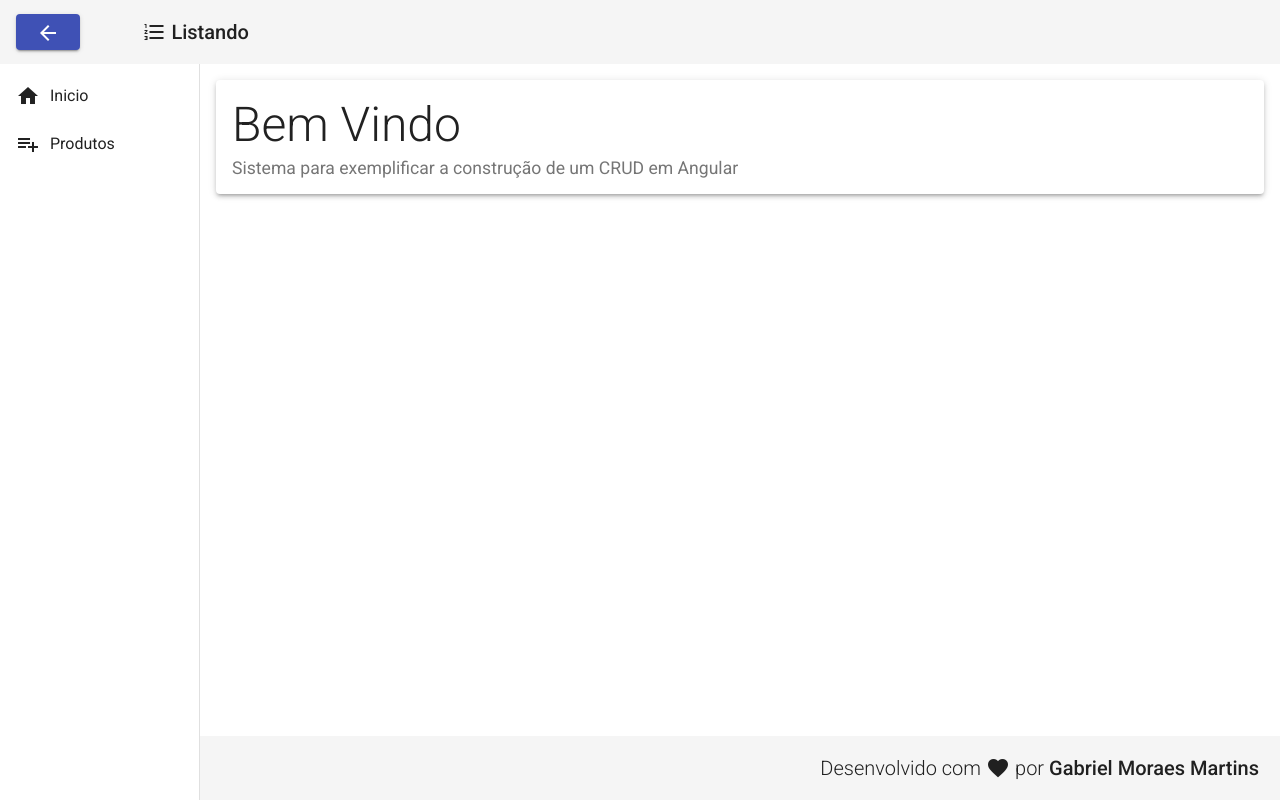
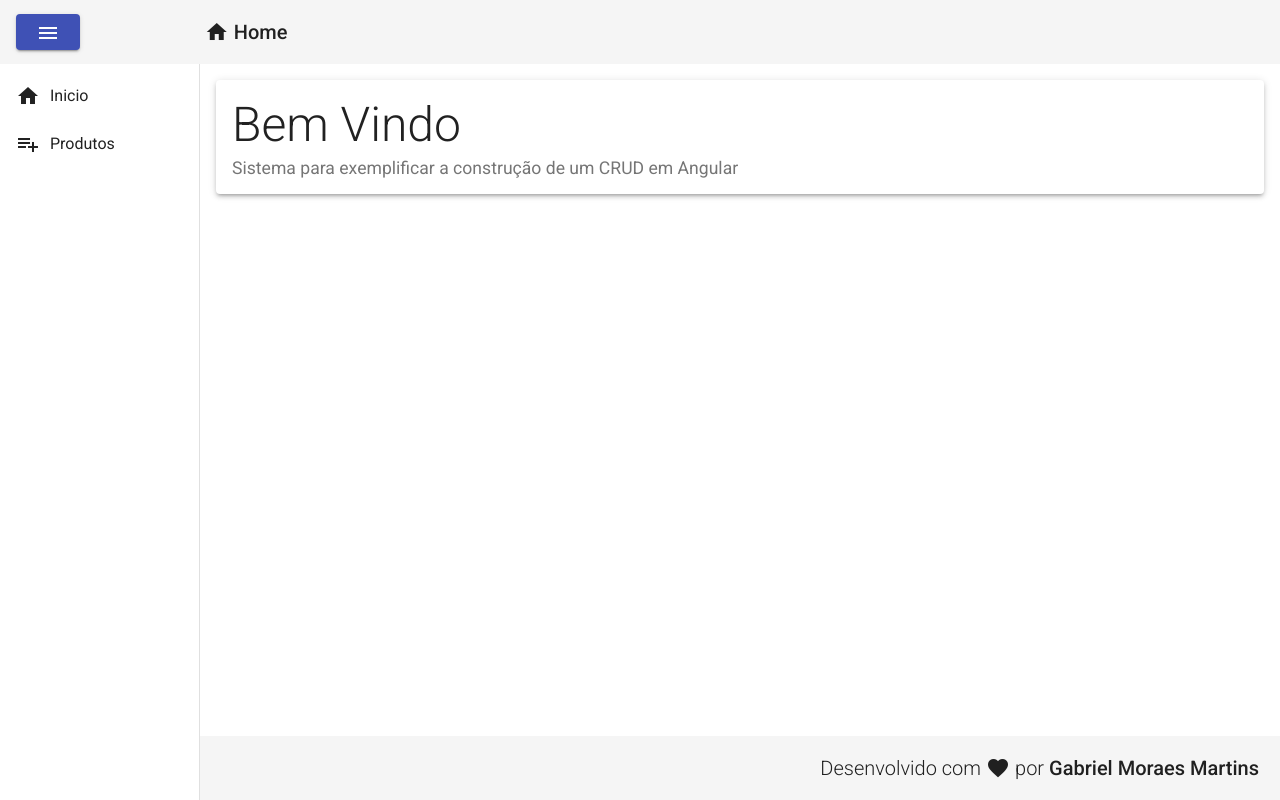
Before and after one commit to gmorae/angular-9-essencial, an Angular app in the folder frontend/: page / in a window 1280 px wide. Built offline with nearby package versions, Linux system fonts and the light colour scheme.

Commit message:
system completed and certficate

```diff
--- a/frontend/src/app/components/products/create/create.component.ts
+++ b/frontend/src/app/components/products/create/create.component.ts
@@ -2,6 +2,7 @@ import { Component, OnInit } from '@angular/core';
 import { Router } from '@angular/router';
 import { ProductsService } from 'src/app/services/products.service';
 import { ProductsModel } from 'src/app/models/products.model';
+import { HeaderService } from 'src/app/services/header.service';
 
 @Component({
   selector: 'app-create',
@@ -16,8 +17,14 @@ export class CreateComponent implements OnInit {
   }
   constructor(
     private _router: Router,
-    private _service: ProductsService
-  ) { }
+    private _service: ProductsService,
+    private _serviceHeader: HeaderService
+  ) {
+    _serviceHeader.headerData = {
+      title: 'Cadastrar produto',
+      icon: 'add'
+    }
+  }
 
   ngOnInit(): void {
   }
--- a/frontend/src/app/components/products/delete/delete.component.ts
+++ b/frontend/src/app/components/products/delete/delete.component.ts
@@ -2,6 +2,7 @@ import { Component, OnInit } from '@angular/core';
 import { ProductsModel } from 'src/app/models/products.model';
 import { Router, ActivatedRoute } from '@angular/router';
 import { ProductsService } from 'src/app/services/products.service';
+import { HeaderService } from 'src/app/services/header.service';
 
 @Component({
   selector: 'app-delete',
@@ -19,8 +20,14 @@ export class DeleteComponent implements OnInit {
   constructor(
     private _router: Router,
     private _service: ProductsService,
-    private _activatedRoute: ActivatedRoute
-  ) { }
+    private _activatedRoute: ActivatedRoute,
+    private _serviceHeader: HeaderService
+    ) {
+      _serviceHeader.headerData = {
+        title: 'Excluir produto',
+        icon: 'delete'
+      }
+    }
 
   ngOnInit(): void {
 
--- a/frontend/src/app/components/products/read/read.component.html
+++ b/frontend/src/app/components/products/read/read.component.html
@@ -1,7 +1,7 @@
 <div>
     <mat-form-field>
-        <mat-label>Filter</mat-label>
-        <input matInput (keyup)="applyFilter($event)">
+        <mat-label>Filtro</mat-label>
+        <input matInput (keyup)="applyFilter($event)" placeholder="Busque por algum produto...">
     </mat-form-field>
     <div class="mat-elevation-z3">
 
--- a/frontend/src/app/components/products/read/read.component.ts
+++ b/frontend/src/app/components/products/read/read.component.ts
@@ -4,6 +4,7 @@ import { ProductsModel } from 'src/app/models/products.model';
 import { MatPaginator } from '@angular/material/paginator';
 import { MatTableDataSource } from '@angular/material/table';
 import { MatSort } from '@angular/material/sort';
+import { HeaderService } from 'src/app/services/header.service';
 
 
 @Component({
@@ -16,7 +17,13 @@ export class ReadComponent implements OnInit {
   constructor(
     private _activatedRoute: ActivatedRoute,
     private _router: Router,
-  ) { }
+    private _serviceHeader: HeaderService
+    ) {
+      _serviceHeader.headerData = {
+        title: 'Lista de produtos',
+        icon: 'list'
+      }
+    }
 
   products: ProductsModel[] = this._activatedRoute.snapshot.data.products
   displayedColumns: string[] = ['name', 'image', 'price', 'action'];
--- a/frontend/src/app/components/products/update/update.component.ts
+++ b/frontend/src/app/components/products/update/update.component.ts
@@ -2,6 +2,7 @@ import { Component, OnInit } from '@angular/core';
 import { ProductsModel } from 'src/app/models/products.model';
 import { Router, ActivatedRoute } from '@angular/router';
 import { ProductsService } from 'src/app/services/products.service';
+import { HeaderService } from 'src/app/services/header.service';
 
 @Component({
   selector: 'app-update',
@@ -19,8 +20,14 @@ export class UpdateComponent implements OnInit {
   constructor(
     private _router: Router,
     private _service: ProductsService,
-    private _activatedRoute: ActivatedRoute
-  ) { }
+    private _activatedRoute: ActivatedRoute,
+    private _serviceHeader: HeaderService
+  ) {
+    _serviceHeader.headerData = {
+      title: `Editar produto`,
+      icon: 'edit'
+    }
+  }
 
   ngOnInit(): void {
 
--- a/frontend/src/app/components/template/header/header.component.css
+++ b/frontend/src/app/components/template/header/header.component.css
@@ -10,7 +10,7 @@
 }
 
 .header span {
-    margin-left: 5%;
+    margin-left: 10%;
 }
 
 .header span a i {
--- a/frontend/src/app/components/template/header/header.component.html
+++ b/frontend/src/app/components/template/header/header.component.html
@@ -1,15 +1,15 @@
 <mat-toolbar class="header mat-elevation-z4">
     <button mat-raised-button color="primary" (click)="drawer.toggle()">
         <i class="material-icons">
-            arrow_back
+            menu
         </i>
     </button>
     <span>
         <a>
             <i class="material-icons">
-                format_list_numbered
+                {{ icon }}
             </i>
-            Listando
+            {{ title }}
         </a>
     </span>
 </mat-toolbar>
--- a/frontend/src/app/components/template/header/header.component.ts
+++ b/frontend/src/app/components/template/header/header.component.ts
@@ -1,4 +1,5 @@
 import { Component, OnInit } from '@angular/core';
+import { HeaderService } from 'src/app/services/header.service';
 
 @Component({
   selector: 'app-header',
@@ -7,9 +8,19 @@ import { Component, OnInit } from '@angular/core';
 })
 export class HeaderComponent implements OnInit {
 
-  constructor() { }
+  constructor(
+    private _service: HeaderService
+  ) { }
 
   ngOnInit(): void {
   }
 
+  get title(): string {
+    return this._service.headerData.title
+  }
+
+  get icon(): string {
+    return this._service.headerData.icon
+  }
+
 }
--- /dev/null
+++ b/frontend/src/app/models/headerData.mode.ts
@@ -0,0 +1,6 @@
+export interface HeaderDataModel {
+
+    title: string;
+    icon: string;
+
+}
--- /dev/null
+++ b/frontend/src/app/services/header.service.ts
@@ -0,0 +1,24 @@
+import { Injectable } from '@angular/core';
+import { HeaderDataModel } from '../models/headerData.mode';
+import { BehaviorSubject } from 'rxjs';
+
+@Injectable({
+    providedIn: 'root'
+})
+export class HeaderService {
+
+    private _headerData = new BehaviorSubject<HeaderDataModel>({
+        title: 'Inicio',
+        icon: 'home'
+    })
+
+    constructor() { }
+
+    get headerData(): HeaderDataModel {
+        return this._headerData.value
+    }
+
+    set headerData(headerDataModel: HeaderDataModel) {
+        this._headerData.next(headerDataModel)
+    }
+}
--- a/frontend/src/app/views/home/home.component.ts
+++ b/frontend/src/app/views/home/home.component.ts
@@ -1,4 +1,5 @@
 import { Component, OnInit } from '@angular/core';
+import { HeaderService } from 'src/app/services/header.service';
 
 @Component({
   selector: 'app-home',
@@ -7,7 +8,12 @@ import { Component, OnInit } from '@angular/core';
 })
 export class HomeComponent implements OnInit {
 
-  constructor() { }
+  constructor(private _serviceHeader: HeaderService) {
+    _serviceHeader.headerData = {
+      title: 'Home',
+      icon: 'home'
+    }
+  }
 
   ngOnInit(): void {
   }
--- a/frontend/src/app/views/product-crud/product-crud.component.ts
+++ b/frontend/src/app/views/product-crud/product-crud.component.ts
@@ -1,5 +1,6 @@
 import { Component, OnInit } from '@angular/core';
 import { Router } from '@angular/router';
+import { HeaderService } from 'src/app/services/header.service';
 
 @Component({
   selector: 'app-product-crud',
@@ -9,8 +10,14 @@ import { Router } from '@angular/router';
 export class ProductCrudComponent implements OnInit {
 
   constructor(
-    private _router: Router
-  ) { }
+    private _router: Router,
+    private _serviceHeader: HeaderService
+    ) {
+    _serviceHeader.headerData = {
+      title: 'Todos os produtos',
+      icon: 'shopping_basket'
+    }
+  }
 
   ngOnInit(): void {
   }
```
Also changed, not shown: 1 other file (tests, documents, lock files or other folders).
